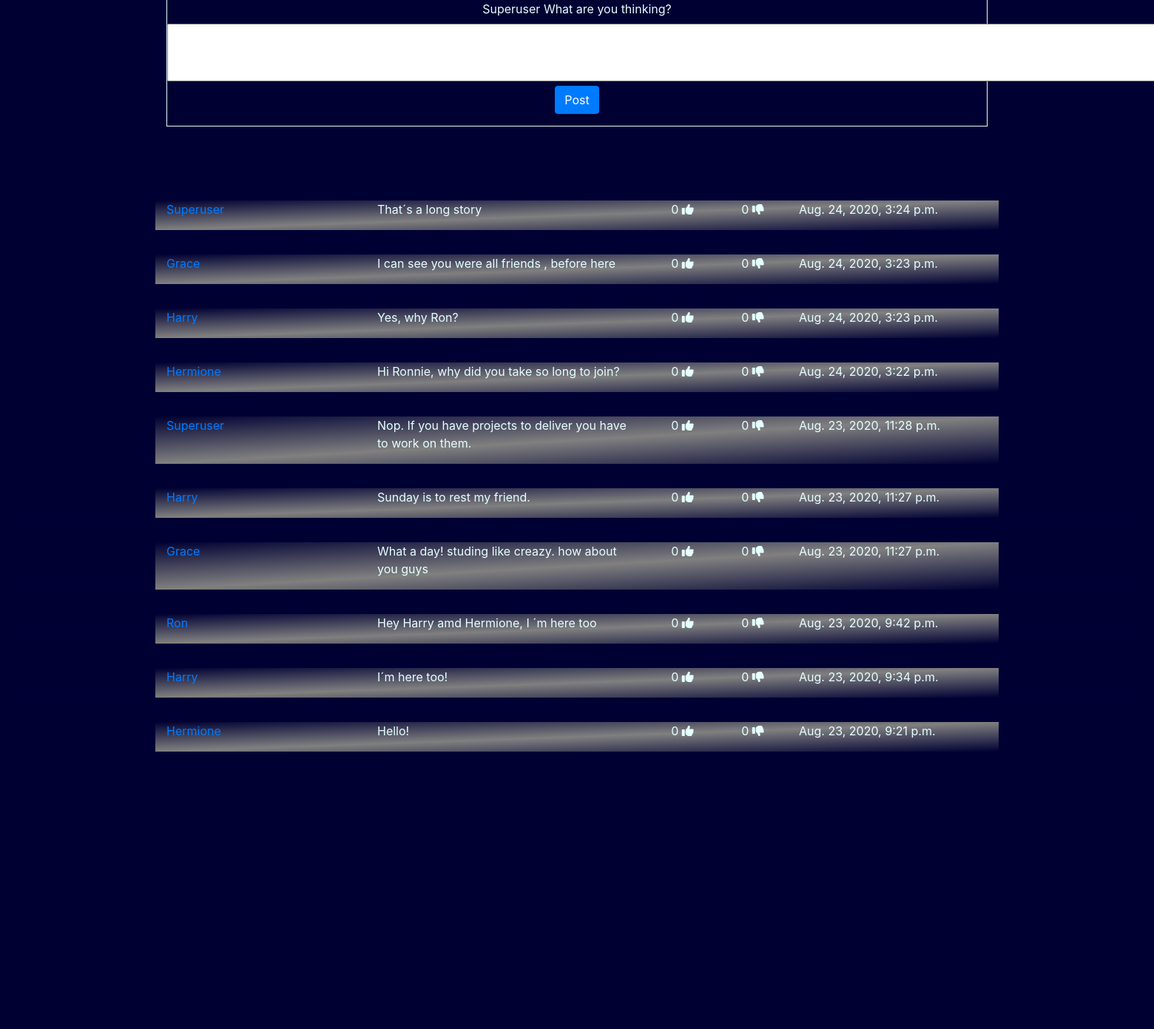
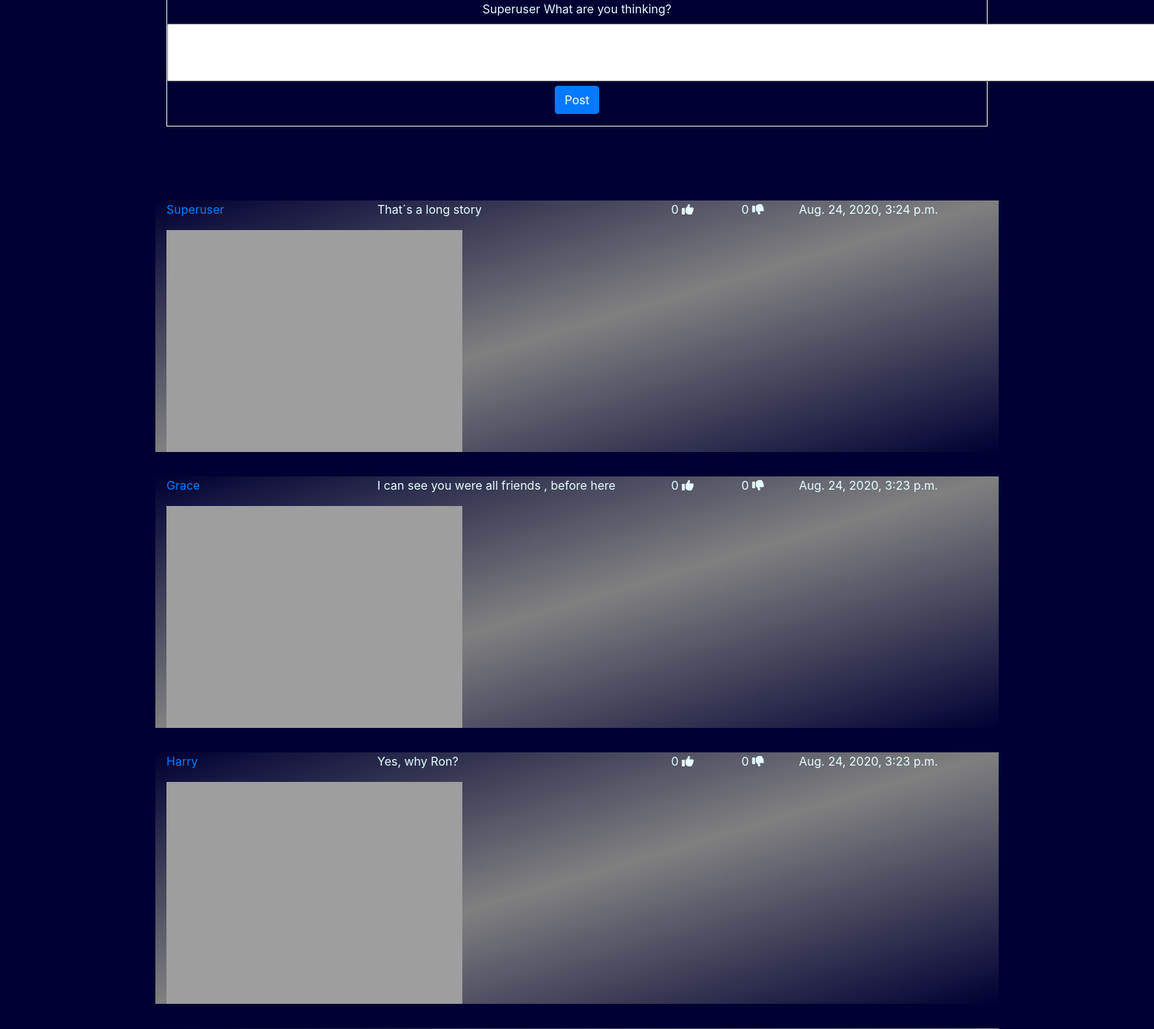
Before and after one commit to gracebcorrea/Project4, a Django app: page / in a window 1560 px wide; the page is wider, and only the part inside the window is pictured. Shown: the part 148-1539 px from the top of that part at 74% size. Before the commit the page ends 1164 px from the top of that part, so only its background shows below. Run offline with Django 3.2, Linux system fonts and the light colour scheme; a user stored in the database is signed in; data comes from the database, SQL or seed files in the repository; some libraries are stand-ins or nearby versions.

Commit message:
Update index.html

```diff
--- a/network/templates/network/index.html
+++ b/network/templates/network/index.html
@@ -1,4 +1,6 @@
 {% extends "network/layout.html" %}
+{% load static %}
+
 
 {% block body %}
   <h1>All Posts</h1>
@@ -25,7 +27,8 @@
               <div class="row"  width="1700px">
                   <div class="col-lg-3">
                       <p><a href="{% url 'network:profile' A.username %}" >  {{A.username |title}} </a> </p>
-                      <p>{{A.Avatar.url}}</p>
+                      <img src="http://127.0.0.1:8000/media/{{A.Avatar.url}} "  class="img-responsive" style="width: 150"  alt="{{A.Avatar}} "/>
+
                   </div>
                   <div class="col-lg-4">
                            <p> {{A.Post}} </p>
```
